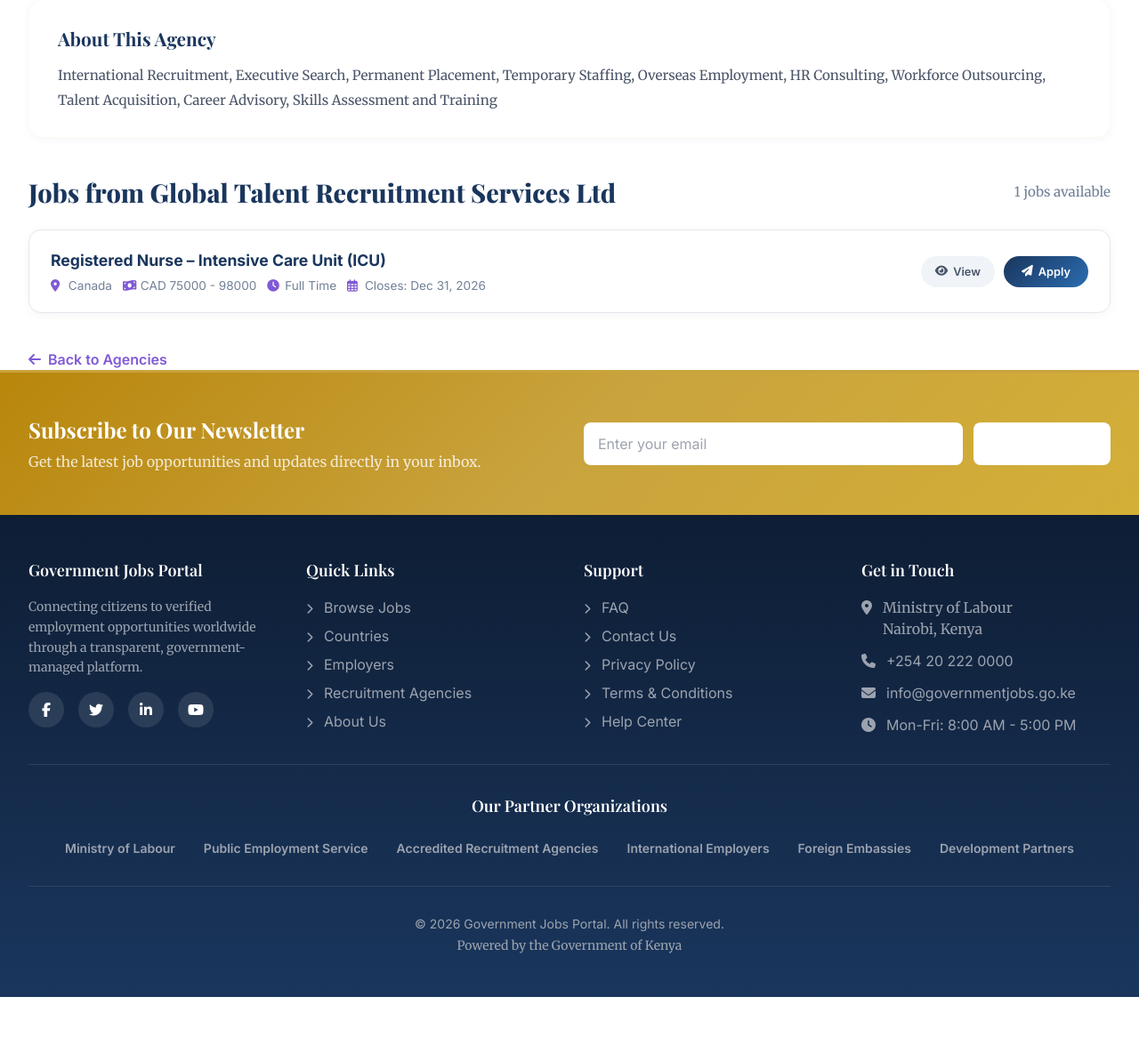
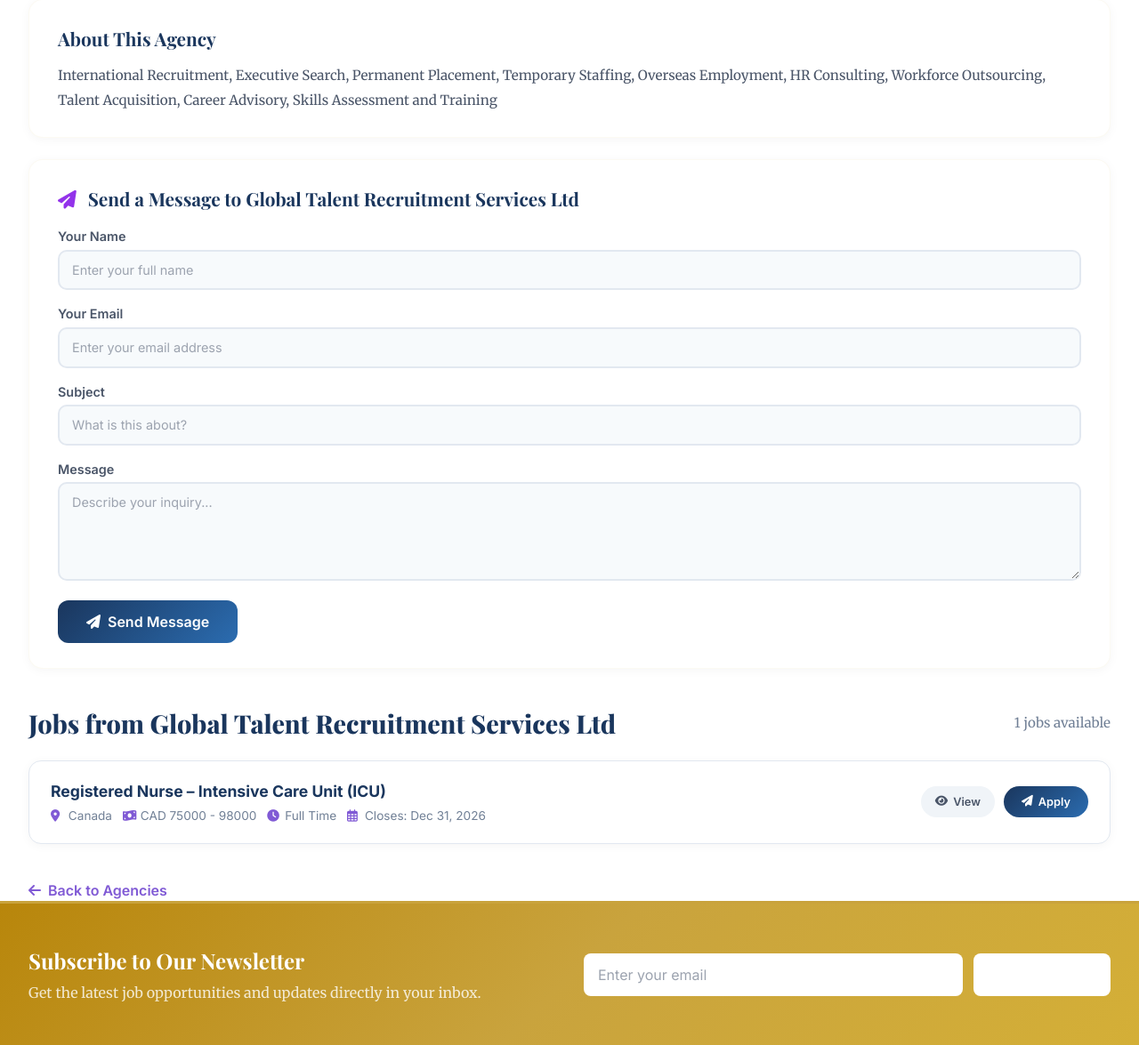
Before and after one commit to eKidenge/government_jobs_portal, a Django app: page /agencies/6ed35cee-6b85-493c-9345-c348dd2bbfe7/ in a window 1280 px wide. Shown: the part 608-1783 px from the top of the page at 89% size. Before the commit the page ends 1729 px from the top, so only its background shows below. Run offline with Django 5.2, Linux system fonts and the light colour scheme; data comes from the database, SQL or seed files in the repository; data that the repository does not hold is empty; some libraries are stand-ins or nearby versions.

Commit message:
Create detail.html

```diff
--- a/templates/agencies/detail.html
+++ b/templates/agencies/detail.html
@@ -451,6 +451,108 @@
         color: white;
     }
 
+    /* Pagination */
+    .pagination {
+        display: flex;
+        gap: 6px;
+        justify-content: center;
+        margin-top: 20px;
+    }
+
+    .pagination a, .pagination span {
+        padding: 8px 14px;
+        border-radius: 8px;
+        border: 1px solid #e2e8f0;
+        color: #4a5568;
+        transition: all 0.2s;
+        font-size: 0.9rem;
+        text-decoration: none;
+        font-family: 'Inter', sans-serif;
+    }
+
+    .pagination a:hover {
+        background: #805ad5;
+        color: white;
+        border-color: #805ad5;
+    }
+
+    .pagination .current {
+        background: #805ad5;
+        color: white;
+        border-color: #805ad5;
+    }
+
+    /* Contact Form */
+    .contact-form-section {
+        background: white;
+        border-radius: 16px;
+        padding: 28px 32px;
+        box-shadow: 0 2px 12px rgba(0,0,0,0.04);
+        border: 1px solid rgba(201, 163, 61, 0.06);
+        margin-top: 24px;
+    }
+
+    .contact-form-section h3 {
+        font-family: 'Playfair Display', serif;
+        font-weight: 700;
+        color: #1a365d;
+        font-size: 1.3rem;
+        margin-bottom: 16px;
+    }
+
+    .contact-form-section .form-group {
+        margin-bottom: 16px;
+    }
+
+    .contact-form-section label {
+        font-family: 'Inter', sans-serif;
+        font-weight: 600;
+        font-size: 0.9rem;
+        color: #4a5568;
+        display: block;
+        margin-bottom: 4px;
+    }
+
+    .contact-form-section input,
+    .contact-form-section textarea {
+        width: 100%;
+        padding: 10px 14px;
+        border: 2px solid #e2e8f0;
+        border-radius: 10px;
+        font-family: 'Inter', sans-serif;
+        font-size: 0.9rem;
+        transition: all 0.3s ease;
+        background: #f7fafc;
+    }
+
+    .contact-form-section input:focus,
+    .contact-form-section textarea:focus {
+        outline: none;
+        border-color: #805ad5;
+        background: white;
+        box-shadow: 0 0 0 4px rgba(128, 90, 213, 0.08);
+    }
+
+    .contact-form-section .btn-submit {
+        background: linear-gradient(135deg, #1a365d, #2b6cb0);
+        color: white;
+        padding: 12px 32px;
+        border-radius: 12px;
+        font-family: 'Inter', sans-serif;
+        font-weight: 600;
+        border: none;
+        cursor: pointer;
+        transition: all 0.3s ease;
+        display: inline-flex;
+        align-items: center;
+        gap: 8px;
+    }
+
+    .contact-form-section .btn-submit:hover {
+        transform: translateY(-2px);
+        box-shadow: 0 8px 20px rgba(43, 108, 176, 0.25);
+    }
+
     /* Responsive */
     @media (max-width: 768px) {
         .agency-detail-hero h1 {
@@ -616,6 +718,7 @@
         </div>
     </div>
 
+
     <!-- Description -->
     {% if agency.description %}
     <div class="description-section">
@@ -623,6 +726,33 @@
         <p>{{ agency.description }}</p>
     </div>
     {% endif %}
+
+    <!-- Contact Form with CSRF Token - FIXED -->
+    <div class="contact-form-section">
+        <h3><i class="fas fa-paper-plane mr-2 text-purple-600"></i> Send a Message to {{ agency.agency_name }}</h3>
+        <form method="POST" action="{% url 'agencies:agency_contact' agency.id %}">
+            {% csrf_token %}
+            <div class="form-group">
+                <label for="name">Your Name</label>
+                <input type="text" id="name" name="name" placeholder="Enter your full name" required>
+            </div>
+            <div class="form-group">
+                <label for="email">Your Email</label>
+                <input type="email" id="email" name="email" placeholder="Enter your email address" required>
+            </div>
+            <div class="form-group">
+                <label for="subject">Subject</label>
+                <input type="text" id="subject" name="subject" placeholder="What is this about?" required>
+            </div>
+            <div class="form-group">
+                <label for="message">Message</label>
+                <textarea id="message" name="message" rows="4" placeholder="Describe your inquiry..." required></textarea>
+            </div>
+            <button type="submit" class="btn-submit">
+                <i class="fas fa-paper-plane"></i> Send Message
+            </button>
+        </form>
+    </div>
 
     <!-- Jobs Section -->
     <div class="jobs-section">
@@ -660,25 +790,21 @@
 
             <!-- Pagination for jobs -->
             {% if jobs.has_other_pages %}
-            <div class="pagination mt-6 flex justify-center gap-2">
+            <div class="pagination">
                 {% if jobs.has_previous %}
-                    <a href="?page={{ jobs.previous_page_number }}" class="px-4 py-2 border border-gray-300 rounded-lg hover:bg-gray-50 font-sans text-sm">
-                        <i class="fas fa-chevron-left"></i>
-                    </a>
+                    <a href="?page={{ jobs.previous_page_number }}">&laquo; Previous</a>
                 {% endif %}
 
                 {% for num in jobs.paginator.page_range %}
                     {% if jobs.number == num %}
-                        <span class="px-4 py-2 bg-purple-600 text-white rounded-lg font-sans text-sm">{{ num }}</span>
+                        <span class="current">{{ num }}</span>
                     {% elif num > jobs.number|add:'-3' and num < jobs.number|add:'3' %}
-                        <a href="?page={{ num }}" class="px-4 py-2 border border-gray-300 rounded-lg hover:bg-gray-50 font-sans text-sm">{{ num }}</a>
+                        <a href="?page={{ num }}">{{ num }}</a>
                     {% endif %}
                 {% endfor %}
 
                 {% if jobs.has_next %}
-                    <a href="?page={{ jobs.next_page_number }}" class="px-4 py-2 border border-gray-300 rounded-lg hover:bg-gray-50 font-sans text-sm">
-                        <i class="fas fa-chevron-right"></i>
-                    </a>
+                    <a href="?page={{ jobs.next_page_number }}">Next &raquo;</a>
                 {% endif %}
             </div>
             {% endif %}
```
